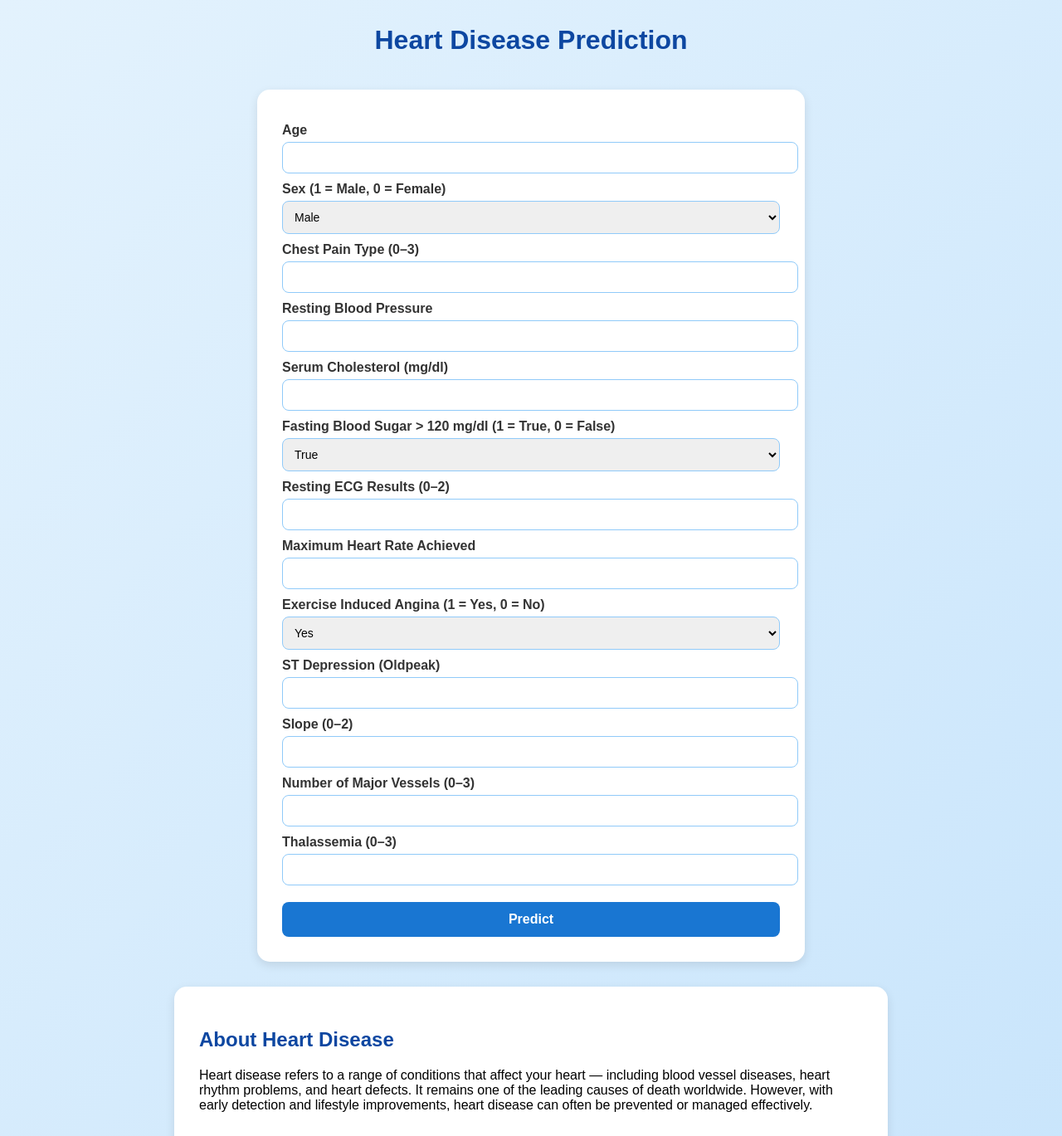
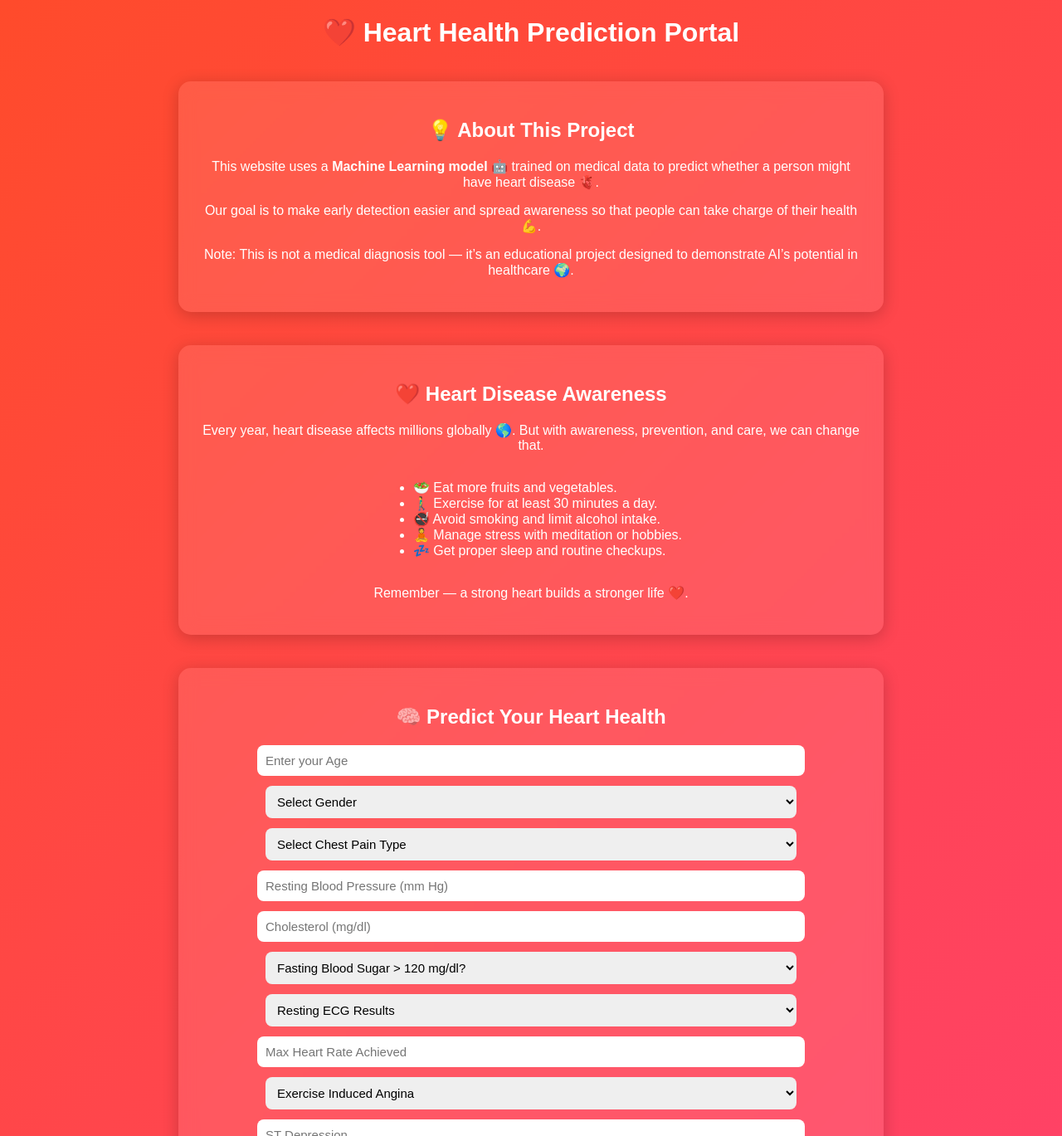
Before and after one commit to vedantbacche-boop/heart-disease-predictor3, a Flask app: page / in a window 1280 px wide. Shown: the top 1369 px of the page at 83% size. Run offline with Flask 3, Linux system fonts and the light colour scheme; parts of the project's set-up code (start-up, migrations or seed data) failed here and were passed over.

Commit message:
Add files via upload

```diff
--- a/templates/predict.html
+++ b/templates/predict.html
@@ -3,169 +3,161 @@
 <head>
     <meta charset="UTF-8">
     <meta name="viewport" content="width=device-width, initial-scale=1.0">
-    <title>Heart Disease Prediction</title>
+    <title>Heart Health Checker ❤️</title>
     <style>
         body {
-            font-family: "Poppins", sans-serif;
-            background: linear-gradient(135deg, #e3f2fd, #bbdefb);
+            font-family: 'Poppins', sans-serif;
+            background: linear-gradient(135deg, #ff4b2b, #ff416c);
+            color: #fff;
+            text-align: center;
+            margin: 0;
+            padding: 0;
+        }
+        h1, h2 {
+            margin: 20px 0;
+        }
+        section {
+            max-width: 800px;
+            margin: 40px auto;
+            padding: 25px;
+            border-radius: 15px;
+            background: rgba(255, 255, 255, 0.1);
+            backdrop-filter: blur(10px);
+            box-shadow: 0 4px 20px rgba(0, 0, 0, 0.2);
+        }
+        form {
             display: flex;
             flex-direction: column;
+            gap: 12px;
             align-items: center;
-            min-height: 100vh;
-            margin: 0;
-        }
-        h1 {
-            color: #0d47a1;
-            text-align: center;
-            margin-top: 30px;
-        }
-        form {
-            background: white;
-            padding: 30px;
-            border-radius: 15px;
-            box-shadow: 0 4px 12px rgba(0,0,0,0.1);
-            max-width: 600px;
-            width: 90%;
-            margin-top: 20px;
-        }
-        label {
-            font-weight: 600;
-            display: block;
-            margin-top: 10px;
-            color: #333;
         }
         input, select {
-            width: 100%;
+            width: 80%;
             padding: 10px;
-            margin-top: 5px;
-            border: 1px solid #90caf9;
             border-radius: 8px;
-            font-size: 14px;
+            border: none;
+            outline: none;
+            font-size: 15px;
         }
         button {
-            display: block;
-            width: 100%;
-            margin-top: 20px;
-            background-color: #1976d2;
-            color: white;
-            padding: 12px;
+            background-color: #fff;
+            color: #ff4b2b;
             border: none;
-            border-radius: 8px;
+            border-radius: 25px;
+            padding: 10px 25px;
             font-size: 16px;
             font-weight: bold;
             cursor: pointer;
+            transition: 0.3s ease;
         }
         button:hover {
-            background-color: #1565c0;
+            background-color: #ff4b2b;
+            color: white;
         }
-        .result {
-            text-align: center;
-            font-size: 20px;
-            font-weight: bold;
-            margin-top: 25px;
-            color: #0d47a1;
+        footer {
+            margin-top: 40px;
+            color: #eee;
+            font-size: 14px;
         }
-        .section {
-            background: white;
-            border-radius: 15px;
-            padding: 30px;
-            margin: 30px 0;
-            max-width: 800px;
-            width: 90%;
-            box-shadow: 0 4px 12px rgba(0,0,0,0.1);
-        }
-        .section h2 {
-            color: #0d47a1;
-        }
-        .section img {
-            width: 100%;
-            border-radius: 10px;
-            margin-top: 15px;
+        .emoji {
+            font-size: 1.3em;
         }
     </style>
 </head>
 <body>
 
-    <h1>Heart Disease Prediction</h1>
+    <h1>❤️ Heart Health Prediction Portal</h1>
 
-    <form action="/predict" method="post">
-        <label>Age</label>
-        <input type="number" name="age" required>
+    <section id="about">
+        <h2>💡 About This Project</h2>
+        <p>
+            This website uses a <strong>Machine Learning model</strong> 🤖 trained on medical data to predict whether a person might have heart disease 🫀.
+        </p>
+        <p>
+            Our goal is to make early detection easier and spread awareness so that people can take charge of their health 💪.
+        </p>
+        <p>
+            Note: This is not a medical diagnosis tool — it’s an educational project designed to demonstrate AI’s potential in healthcare 🌍.
+        </p>
+    </section>
 
-        <label>Sex (1 = Male, 0 = Female)</label>
+    <section id="awareness">
+        <h2>❤️ Heart Disease Awareness</h2>
+        <p>
+            Every year, heart disease affects millions globally 🌎. But with awareness, prevention, and care, we can change that.
+        </p>
+        <ul style="text-align: left; display: inline-block; font-size: 16px;">
+            <li>🥗 Eat more fruits and vegetables.</li>
+            <li>🚶‍♂️ Exercise for at least 30 minutes a day.</li>
+            <li>🚭 Avoid smoking and limit alcohol intake.</li>
+            <li>🧘 Manage stress with meditation or hobbies.</li>
+            <li>💤 Get proper sleep and routine checkups.</li>
+        </ul>
+        <p>
+            Remember — a strong heart builds a stronger life ❤️.
+        </p>
+    </section>
+
+    <section id="predict">
+        <h2>🧠 Predict Your Heart Health</h2>
+        <form action="/predict" method="POST">
+            <input type="number" name="age" placeholder="Enter your Age" required>
             <select name="sex" required>
-            <option value="1">Male</option>
-            <option value="0">Female</option>
+                <option value="" disabled selected>Select Gender</option>
+                <option value="1">Male ♂️</option>
+                <option value="0">Female ♀️</option>
             </select>
-
-        <label>Chest Pain Type (0–3)</label>
-        <input type="number" name="cp" min="0" max="3" required>
-
-        <label>Resting Blood Pressure</label>
-        <input type="number" name="trestbps" required>
-
-        <label>Serum Cholesterol (mg/dl)</label>
-        <input type="number" name="chol" required>
-
-        <label>Fasting Blood Sugar > 120 mg/dl (1 = True, 0 = False)</label>
+            <select name="cp" required>
+                <option value="" disabled selected>Select Chest Pain Type</option>
+                <option value="0">Typical Angina</option>
+                <option value="1">Atypical Angina</option>
+                <option value="2">Non-anginal Pain</option>
+                <option value="3">Asymptomatic</option>
+            </select>
+            <input type="number" name="trestbps" placeholder="Resting Blood Pressure (mm Hg)" required>
+            <input type="number" name="chol" placeholder="Cholesterol (mg/dl)" required>
             <select name="fbs" required>
-            <option value="1">True</option>
-            <option value="0">False</option>
-        </select>
-
-        <label>Resting ECG Results (0–2)</label>
-        <input type="number" name="restecg" min="0" max="2" required>
-
-        <label>Maximum Heart Rate Achieved</label>
-        <input type="number" name="thalach" required>
-
-        <label>Exercise Induced Angina (1 = Yes, 0 = No)</label>
-        <select name="exang" required>
+                <option value="" disabled selected>Fasting Blood Sugar &gt; 120 mg/dl?</option>
                 <option value="1">Yes</option>
                 <option value="0">No</option>
             </select>
-
-        <label>ST Depression (Oldpeak)</label>
-        <input type="number" name="oldpeak" step="0.1" required>
-
-        <label>Slope (0–2)</label>
-        <input type="number" name="slope" min="0" max="2" required>
-
-        <label>Number of Major Vessels (0–3)</label>
-        <input type="number" name="ca" min="0" max="3" required>
-
-        <label>Thalassemia (0–3)</label>
-        <input type="number" name="thal" min="0" max="3" required>
-
-        <button type="submit">Predict</button>
+            <select name="restecg" required>
+                <option value="" disabled selected>Resting ECG Results</option>
+                <option value="0">Normal</option>
+                <option value="1">Abnormality</option>
+                <option value="2">Hypertrophy</option>
+            </select>
+            <input type="number" name="thalach" placeholder="Max Heart Rate Achieved" required>
+            <select name="exang" required>
+                <option value="" disabled selected>Exercise Induced Angina</option>
+                <option value="1">Yes</option>
+                <option value="0">No</option>
+            </select>
+            <input type="number" name="oldpeak" placeholder="ST Depression" required>
+            <select name="slope" required>
+                <option value="" disabled selected>Slope of ST Segment</option>
+                <option value="0">Upsloping</option>
+                <option value="1">Flat</option>
+                <option value="2">Downsloping</option>
+            </select>
+            <input type="number" name="ca" placeholder="Number of Major Vessels (0–3)" required>
+            <select name="thal" required>
+                <option value="" disabled selected>Thalassemia</option>
+                <option value="1">Normal</option>
+                <option value="2">Fixed Defect</option>
+                <option value="3">Reversible Defect</option>
+            </select>
+            <button type="submit">Predict 🩺</button>
         </form>
 
         {% if prediction_text %}
-    <div class="result">{{ prediction_text }}</div>
+            <h3 style="margin-top:20px; color:#fff;">🩶 {{ prediction_text }}</h3>
         {% endif %}
+    </section>
 
-    <div class="section">
-        <h2>About Heart Disease</h2>
-        <p>
-            Heart disease refers to a range of conditions that affect your heart — including
-            blood vessel diseases, heart rhythm problems, and heart defects.
-            It remains one of the leading causes of death worldwide.
-            However, with early detection and lifestyle improvements,
-            heart disease can often be prevented or managed effectively.
-        </p>
-        <img src="https://cdn.pixabay.com/photo/2017/03/07/02/12/heart-2120178_1280.jpg" alt="Heart Disease Awareness">
-    </div>
-
-    <div class="section">
-        <h2>Awareness & Prevention</h2>
-        <p>
-            Prevention starts with a healthy lifestyle. Eating nutritious food, exercising regularly,
-            avoiding smoking, and managing stress are key steps in reducing the risk of heart disease.
-            Regular health checkups and staying informed about risk factors such as cholesterol,
-            blood pressure, and blood sugar levels play a vital role.
-        </p>
-        <img src="https://cdn.pixabay.com/photo/2016/03/31/19/14/heart-1291628_1280.png" alt="Healthy Heart">
-    </div>
+    <footer>
+        <p>© 2025 Heart Health AI | Stay Healthy ❤️</p>
+    </footer>
 
 </body>
 </html>
```
Lines whose indentation alone changed are shown as unchanged.
